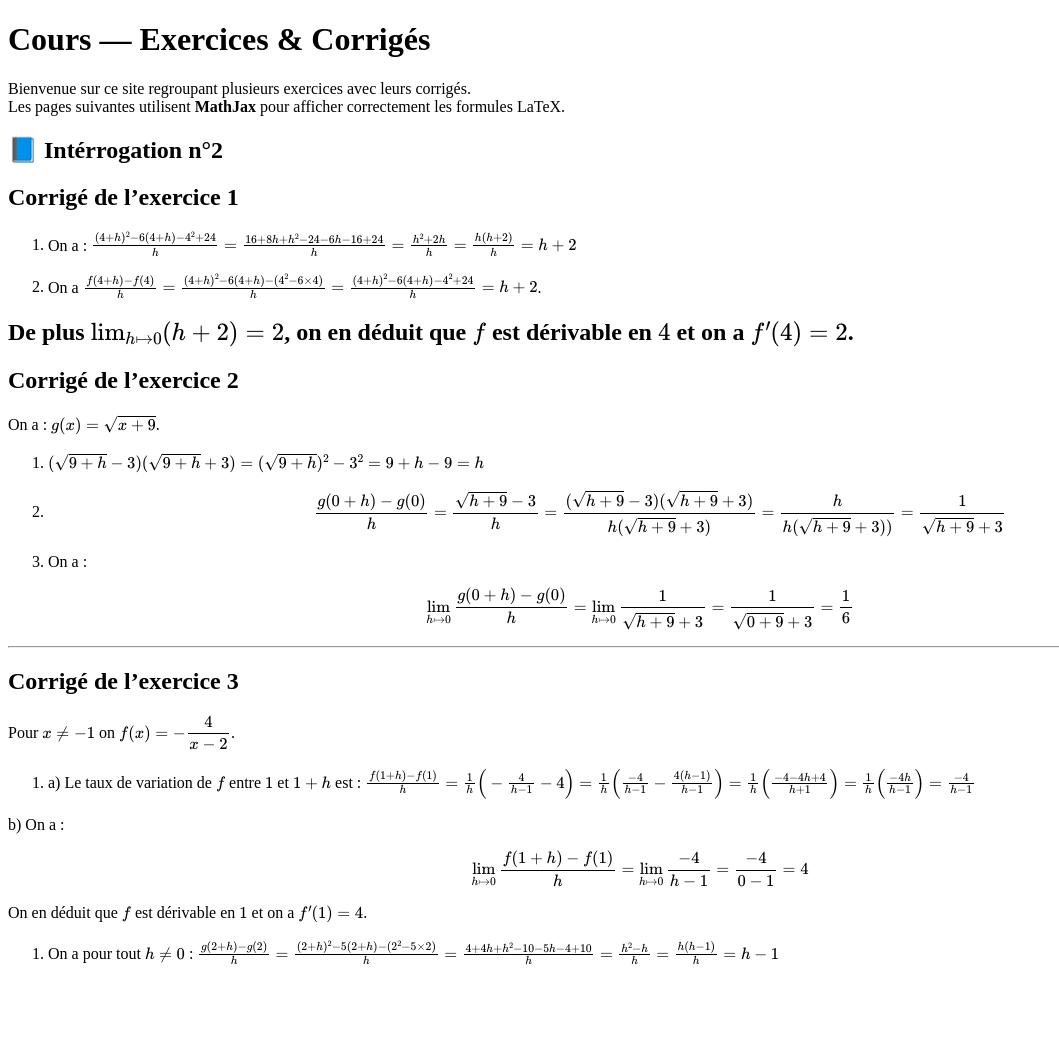
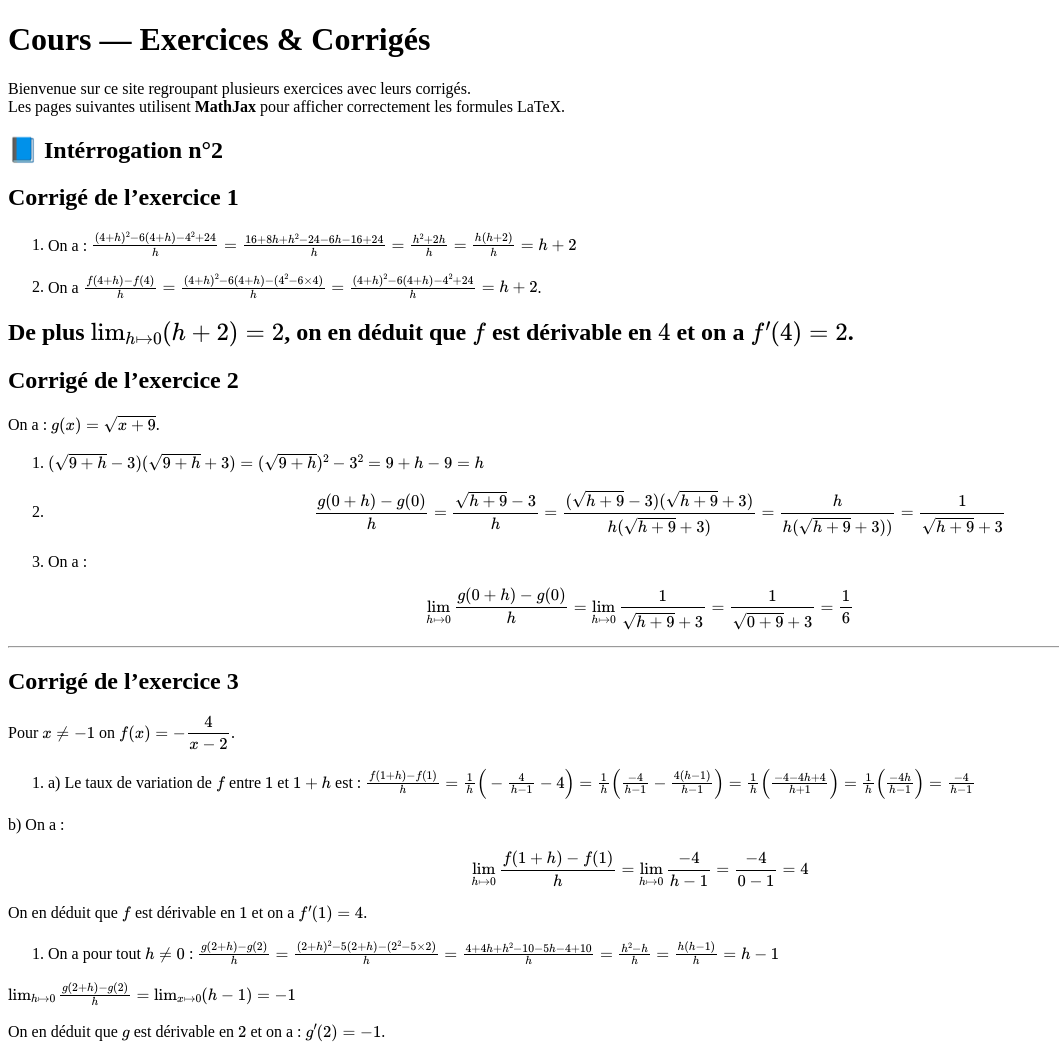
Before and after one commit to mebalou/Evaluations_1Spe_M_LOUNIS, a Jekyll site: the page built from index.md, in a window 1280 px wide. Shown: the whole page, without its empty margins (0-1059 px from the left). Built offline with Jekyll 4.4.1, drawn with Linux system fonts in a browser that asks for light colours; before the commit the page ends 981 px from its top, so only the background shows below that.

Commit message:
Update index.md

```diff
--- a/index.md
+++ b/index.md
@@ -65,6 +65,12 @@ On en déduit que $f$ est dérivable en $1$ et on a $f'(1)=4$.
 $$\frac{g(2+h)-g(2)}{h}=\frac{(2+h)^2-5(2+h)-(2^2-5\times 2)}{h}
 =\frac{4+4h+h^2-10-5h-4+10}{h}
 =\frac{h^2-h}{h}
-=\frac{h(h-1)}{h}=h-1
-$$
+=\frac{h(h-1)}{h}=h-1$$
+
+$\lim_{h\mapsto 0} \frac{g(2+h)-g(2)}{h}=\lim_{x\mapsto 0} (h-1)=-1$
+
+On en déduit que $g$ est dérivable en $2$ et on a : $g'(2)=-1$.
+
+
+
 <script src="https://cdn.jsdelivr.net/npm/mathjax@3/es5/tex-mml-chtml.js"></script>
```
